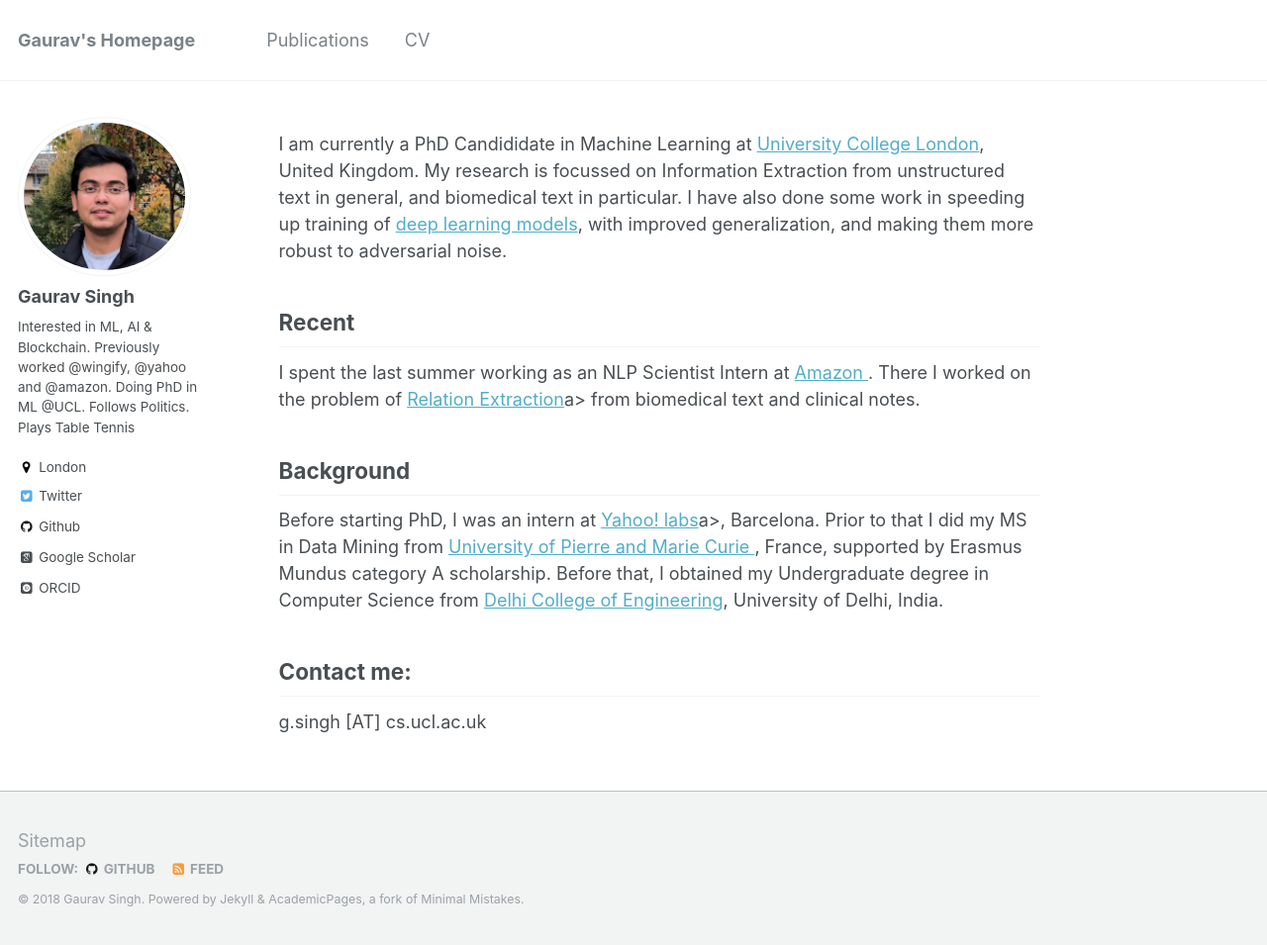
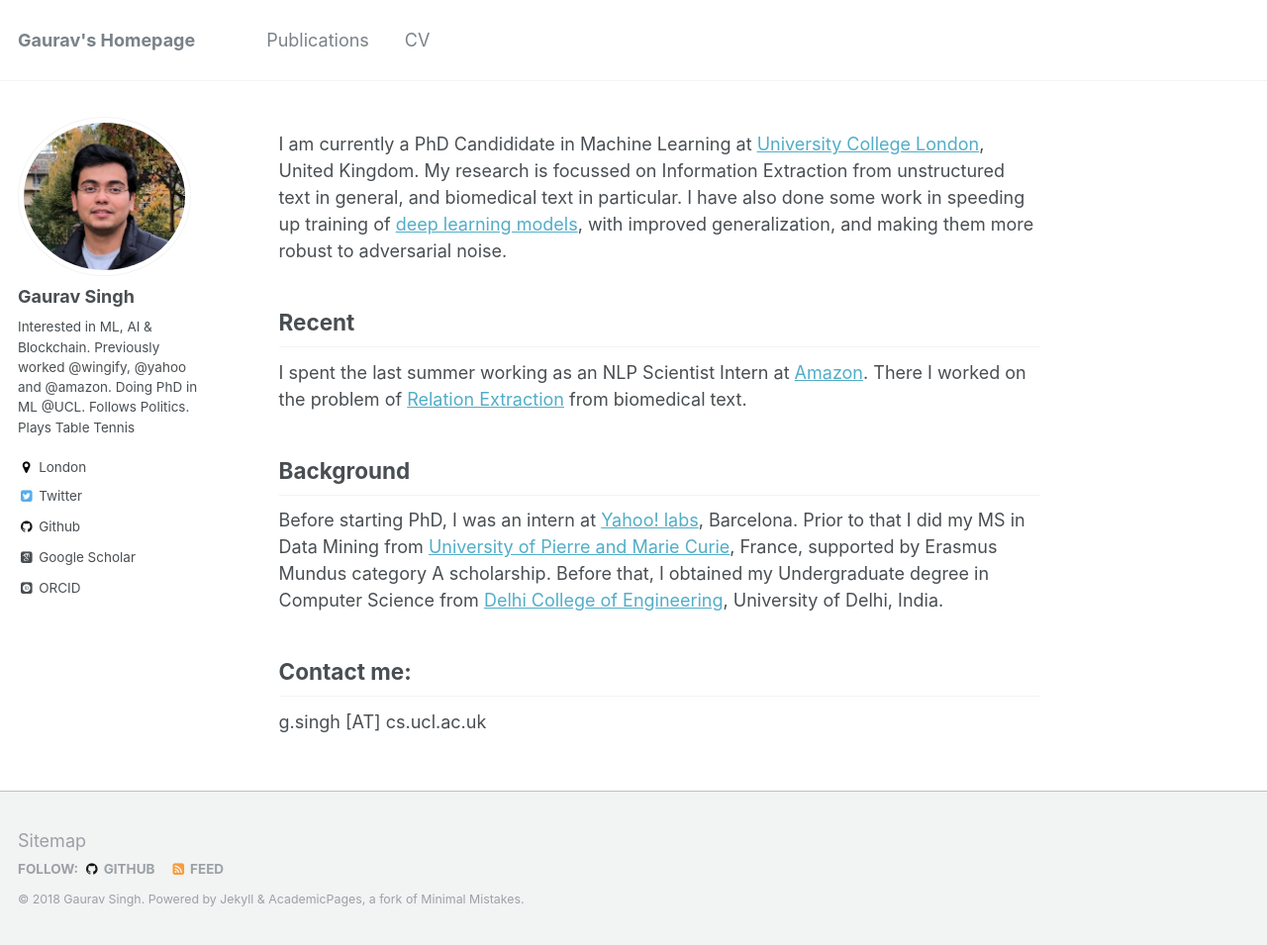
Before and after one commit to gauravsc/gauravsc.github.io, a Jekyll site: the page built from _pages/about.md, in a window 1280 px wide and 955 px high. Shown: the whole window at 99% size. Built offline with Jekyll 4.4.1, drawn with Linux system fonts in a browser that asks for light colours; some web fonts are replaced.

```diff
--- a/_pages/about.md
+++ b/_pages/about.md
@@ -12,11 +12,11 @@
 
 Recent
 ------
-I spent the last summer working as an NLP Scientist Intern at <a href ="https://wwww.amazon.com"> Amazon </a>. There I worked on the problem of <a href="https://en.wikipedia.org/wiki/Relationship_extraction">Relation Extraction</a>a> from biomedical text and clinical notes.
+I spent the last summer working as an NLP Scientist Intern at <a href ="https://wwww.amazon.com"> Amazon</a>. There I worked on the problem of <a href="https://en.wikipedia.org/wiki/Relationship_extraction">Relation Extraction</a> from biomedical text.
 
 Background
 ------
-Before starting PhD, I was an intern at <a href ="https://research.yahoo.com/">Yahoo! labs</a>a>, Barcelona. Prior to that I did my MS in Data Mining from <a href = "http://www.upmc.fr/en/">University of Pierre and Marie Curie </a>, France, supported by Erasmus Mundus category A scholarship. Before that, I obtained my Undergraduate degree in Computer Science from <a href="http://dtu.ac.in/">Delhi College of Engineering</a>, University of Delhi, India.
+Before starting PhD, I was an intern at <a href ="https://research.yahoo.com/">Yahoo! labs</a>, Barcelona. Prior to that I did my MS in Data Mining from <a href = "http://www.upmc.fr/en/">University of Pierre and Marie Curie</a>, France, supported by Erasmus Mundus category A scholarship. Before that, I obtained my Undergraduate degree in Computer Science from <a href="http://dtu.ac.in/">Delhi College of Engineering</a>, University of Delhi, India.
 
 <!-- This was followed by working as a Software Developer at Visualwebsiteoptimizer.com for a year.  -->
 
```
